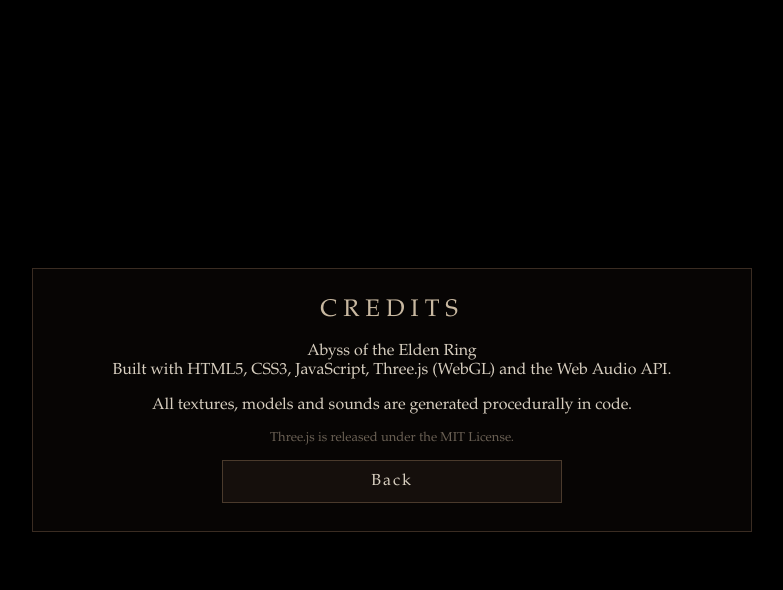
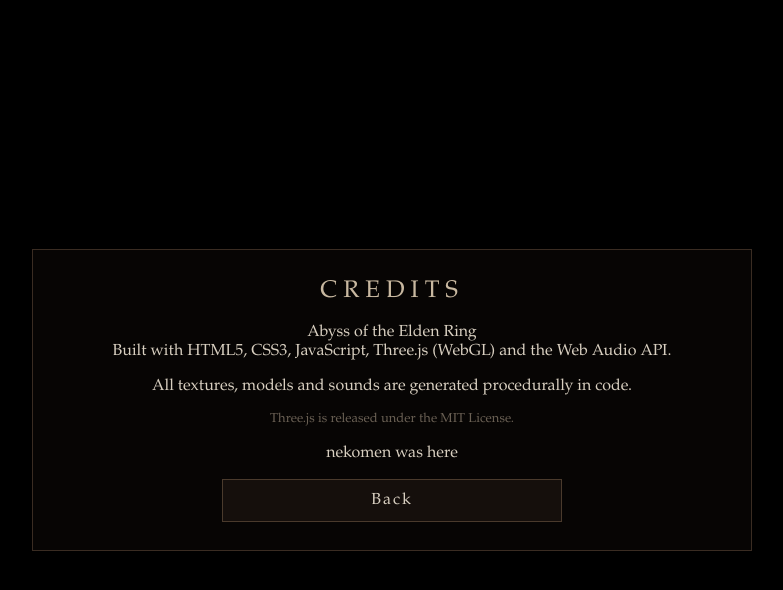
Before and after one commit to EnnYahya/donjon, a website: page index.html in a window 1280 px wide. Both pictures are taken after a click on the button "Credits". Shown: the whole page, without its empty margins (248-1031 px from the left). Drawn offline with nearby package versions, Linux system fonts and the light colour scheme.

Commit message:
Add files via upload

```diff
--- a/index.html
+++ b/index.html
@@ -138,6 +138,7 @@
     <p>Abyss of the Elden Ring<br>Built with HTML5, CSS3, JavaScript, Three.js (WebGL) and the Web Audio API.</p>
     <p>All textures, models and sounds are generated procedurally in code.</p>
     <p class="meta">Three.js is released under the MIT License.</p>
+    <p class="credit">nekomen was here</p>
     <button id="bCredBack">Back</button>
   </div>
 </div>
```
Also changed, not shown: README.md.
